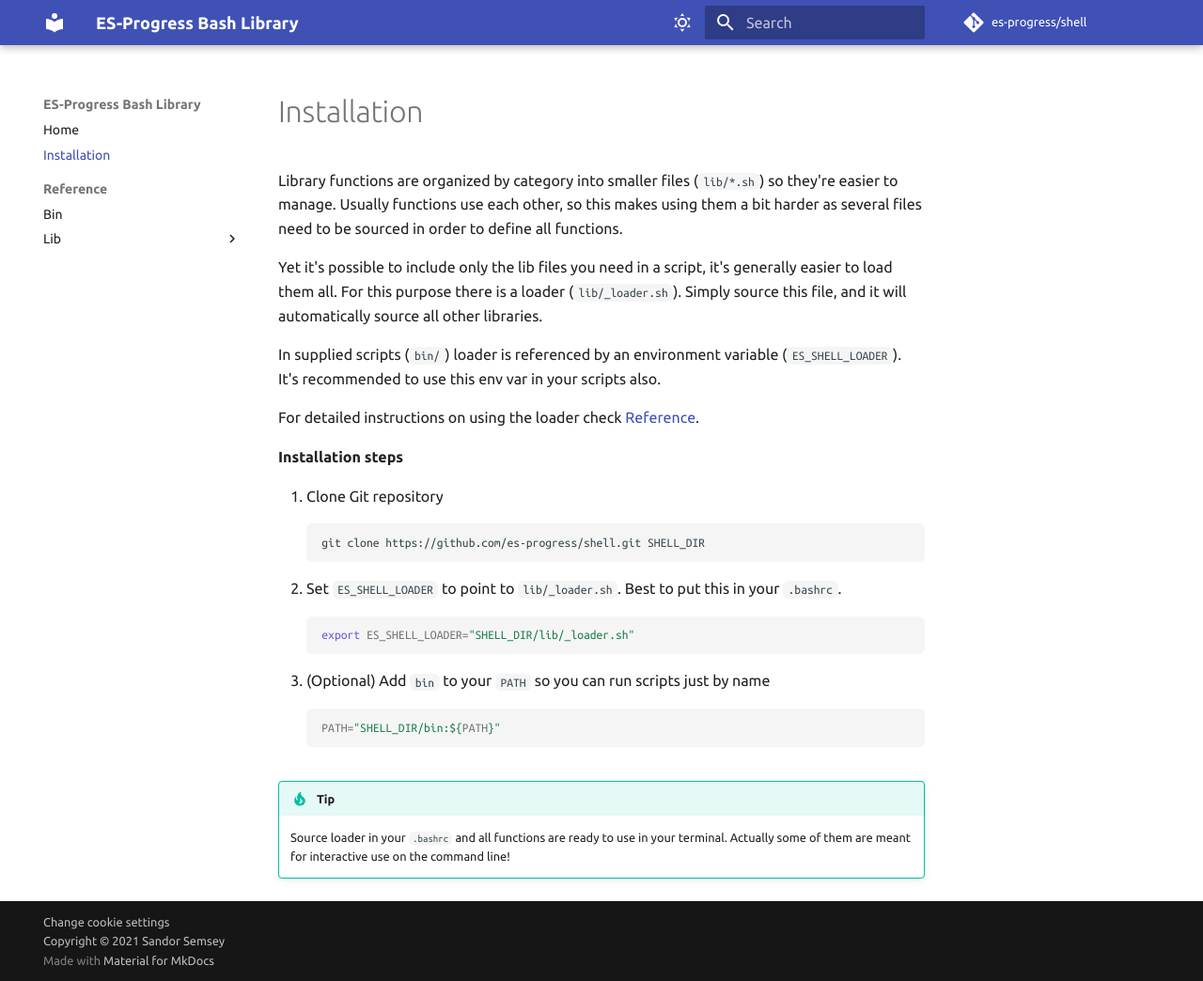
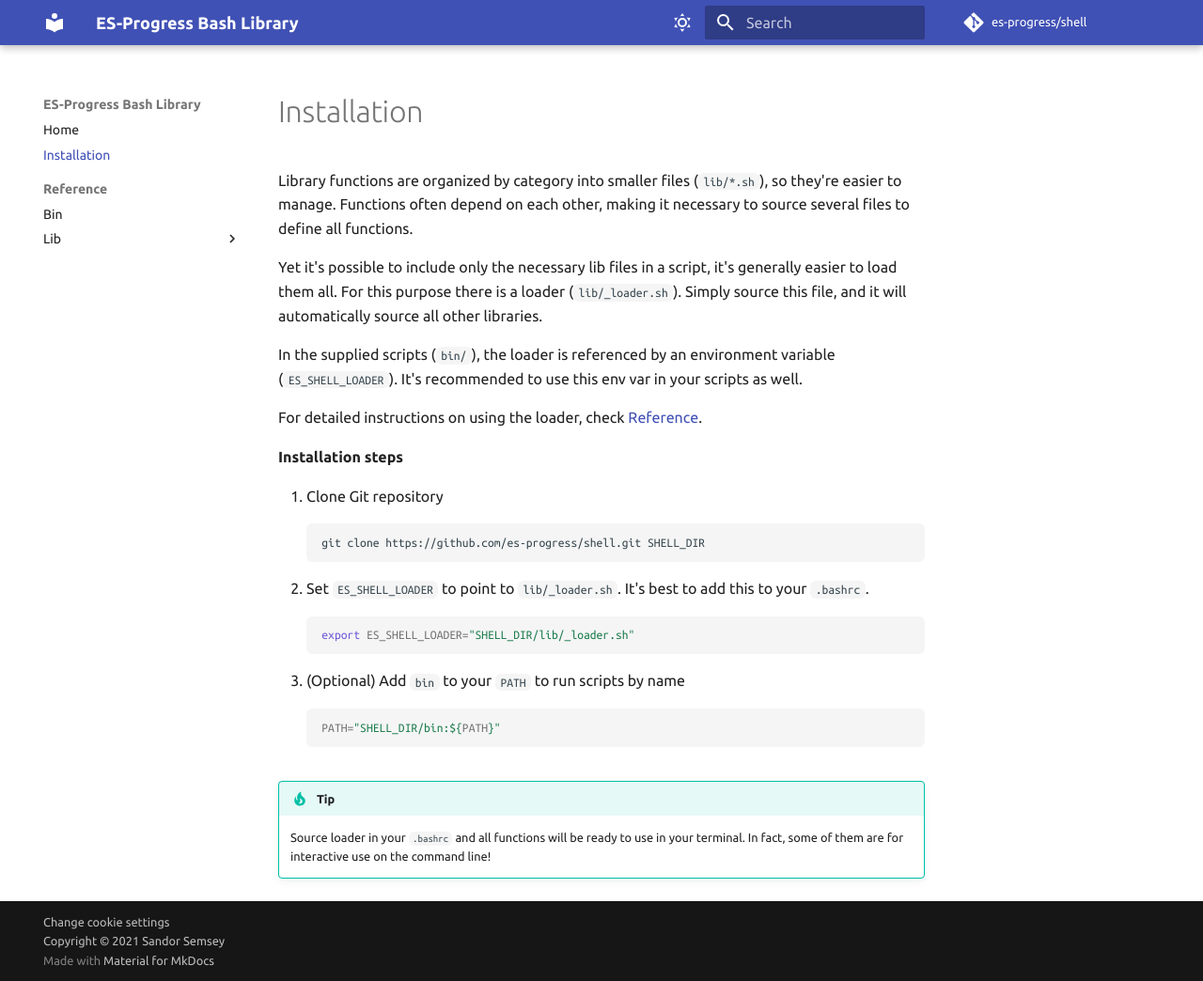
Before and after one commit to es-progress/shell, an MkDocs documentation site: the page built from docs/install.md, in a window 1280 px wide and 1044 px high. Shown: the whole window at 94% size. Built offline with MkDocs 1.6.1 and Material for MkDocs 9.7.7, drawn with Linux system fonts in a browser that asks for light colours; comment, search, counter and statistics services are not loaded.

Commit message:
docs: proofread

````diff
--- a/docs/install.md
+++ b/docs/install.md
@@ -1,15 +1,15 @@
 # Installation
 
-Library functions are organized by category into smaller files (`lib/*.sh`) so they're easier to manage.
-Usually functions use each other, so this makes using them a bit harder as several files need to be sourced in order to define all functions.
+Library functions are organized by category into smaller files (`lib/*.sh`), so they're easier to manage.
+Functions often depend on each other, making it necessary to source several files to define all functions.
 
-Yet it's possible to include only the lib files you need in a script, it's generally easier to load them all.
+Yet it's possible to include only the necessary lib files in a script, it's generally easier to load them all.
 For this purpose there is a loader (`lib/_loader.sh`). Simply source this file, and it will automatically source all other libraries.
 
-In supplied scripts (`bin/`) loader is referenced by an environment variable (`ES_SHELL_LOADER`).
-It's recommended to use this env var in your scripts also.
+In the supplied scripts (`bin/`), the loader is referenced by an environment variable (`ES_SHELL_LOADER`).
+It's recommended to use this env var in your scripts as well.
 
-For detailed instructions on using the loader check [Reference](lib/_loader.md).
+For detailed instructions on using the loader, check [Reference](lib/_loader.md).
 
 **Installation steps**
 
@@ -17,16 +17,16 @@ For detailed instructions on using the loader check [Reference](lib/_loader.md).
     ```bash
     git clone https://github.com/es-progress/shell.git SHELL_DIR
     ```
-1. Set `ES_SHELL_LOADER` to point to `lib/_loader.sh`. Best to put this in your `.bashrc`.
+1. Set `ES_SHELL_LOADER` to point to `lib/_loader.sh`. It's best to add this to your `.bashrc`.
     ```bash
     export ES_SHELL_LOADER="SHELL_DIR/lib/_loader.sh"
     ```
-1. (Optional) Add `bin` to your `PATH` so you can run scripts just by name
+1. (Optional) Add `bin` to your `PATH` to run scripts by name
     ```bash
     PATH="SHELL_DIR/bin:${PATH}"
     ```
 
 !!! tip
 
-    Source loader in your `.bashrc` and all functions are ready to use in your terminal.
-    Actually some of them are meant for interactive use on the command line!
+    Source loader in your `.bashrc` and all functions will be ready to use in your terminal.
+    In fact, some of them are for interactive use on the command line!
````
Also changed, not shown: docs/bin.md (+6 -6 lines), docs/index.md (+4 -4 lines), docs/lib/_loader.md (+4 -4 lines), docs/lib/analytics.md (+2 -2 lines), docs/lib/certificate.md (+9 -9 lines), docs/lib/db.md (+5 -5 lines), docs/lib/dev.md (+4 -4 lines), docs/lib/error.md (+2 -2 lines), docs/lib/files.md (+2 -2 lines), docs/lib/git.md (+3 -3 lines), docs/lib/github.md (+3 -3 lines), docs/lib/network.md (+2 -2 lines), docs/lib/process.md (+5 -5 lines), docs/lib/ssh.md (+4 -4 lines), 2 more files.
